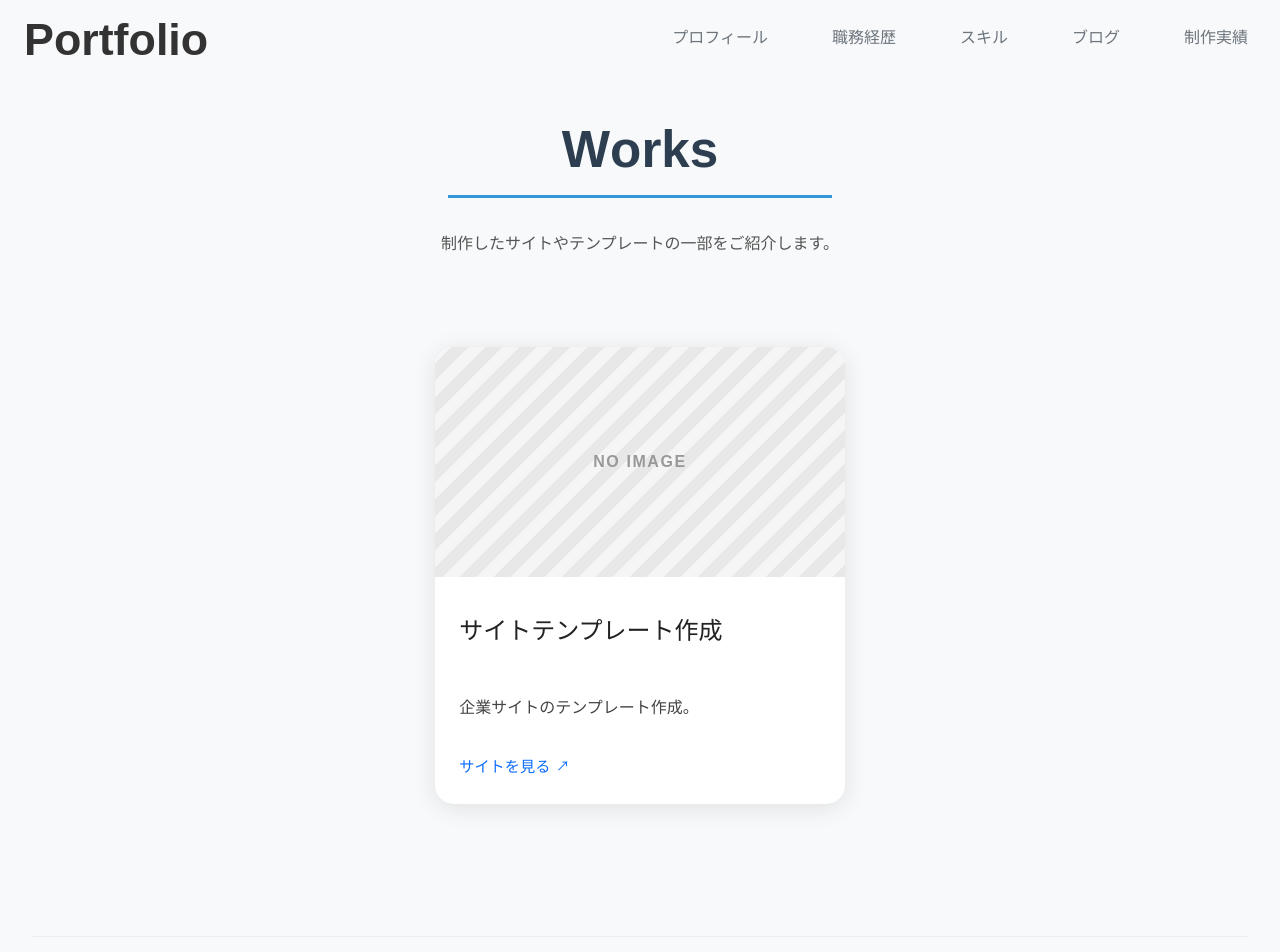
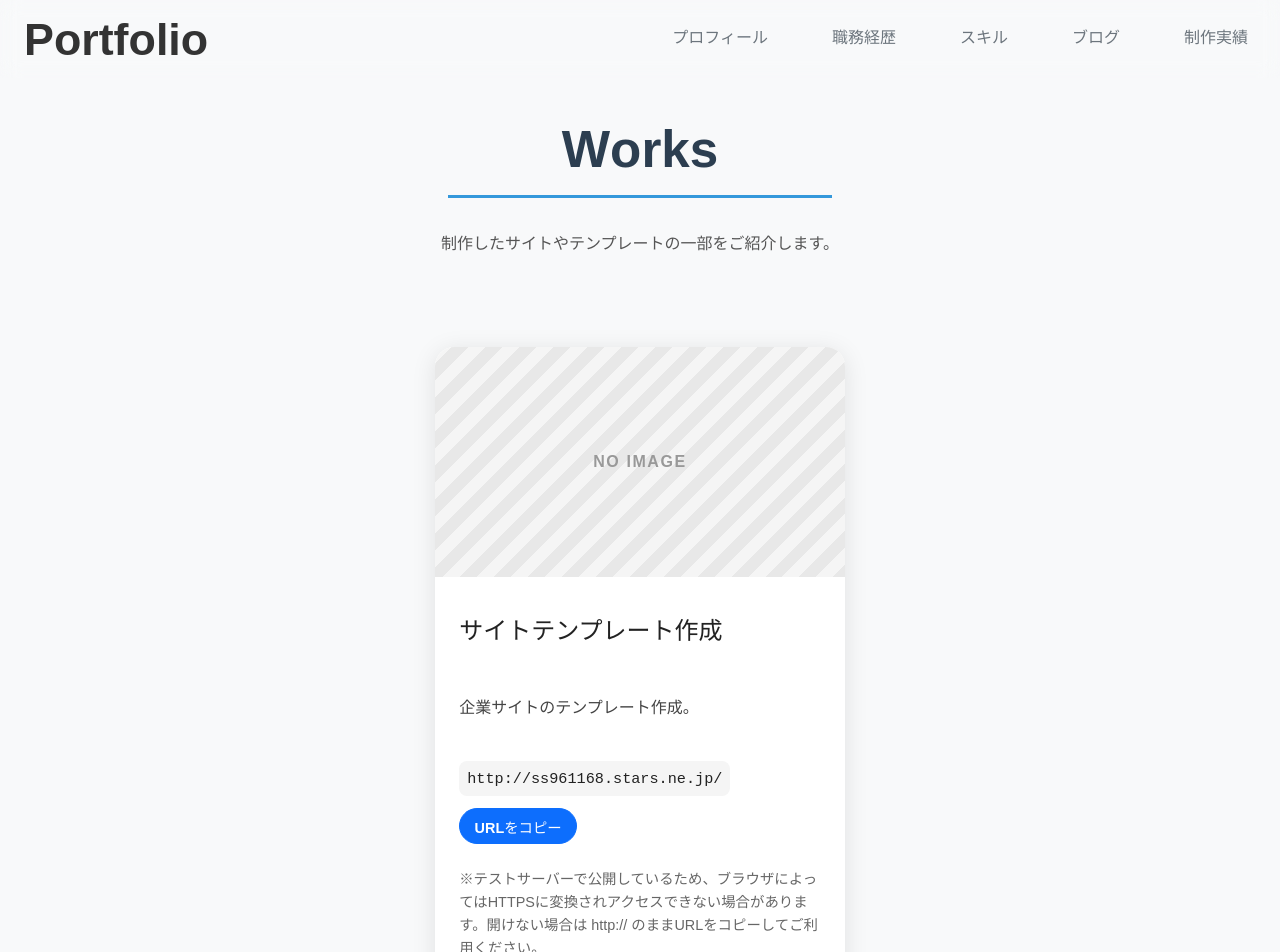
Before and after one commit to ProblemaResolt/official, a React (Vite) app: page /work in a window 1280 px wide. Shown: the top 952 px of the page. Built offline with nearby package versions, Linux system fonts and the light colour scheme; a web font is replaced by a local one.

Commit message:
Refactor code structure for improved readability and maintainability

```diff
--- a/src/i18n/locales/en.json
+++ b/src/i18n/locales/en.json
@@ -211,6 +211,9 @@
       "title": "Works",
       "lead": "A snapshot of websites and templates I've delivered.",
       "visit": "Visit site",
+      "copyUrl": "Copy URL",
+      "copySuccess": "Copied!",
+      "testServerNotice": "Note: This link points to a test server that only supports HTTP. If your browser forces HTTPS and the page fails to load, copy the URL and open it manually using the http:// scheme.",
       "meta": {
   "title": "Works | Takahiro Yamamoto",
   "description": "Collection of websites and templates delivered by Takahiro Yamamoto.",
--- a/src/i18n/locales/ja.json
+++ b/src/i18n/locales/ja.json
@@ -211,6 +211,9 @@
       "title": "Works",
       "lead": "制作したサイトやテンプレートの一部をご紹介します。",
       "visit": "サイトを見る",
+      "copyUrl": "URLをコピー",
+      "copySuccess": "コピーしました",
+      "testServerNotice": "※テストサーバーで公開しているため、ブラウザによってはHTTPSに変換されアクセスできない場合があります。開けない場合は http:// のままURLをコピーしてご利用ください。",
       "meta": {
         "title": "制作実績 | 山本 高廣",
         "description": "山本 高廣が制作・担当したサイトやテンプレートの一覧です。",
--- a/src/pages/WorkPage.jsx
+++ b/src/pages/WorkPage.jsx
@@ -1,4 +1,4 @@
-import React from 'react';
+import React, { useEffect, useRef, useState } from 'react';
 import { useTranslation } from 'react-i18next';
 import MetaTags from '../components/MetaTags.jsx';
 import { splitTextToSpans } from '../utils/textAnimation.jsx';
@@ -9,6 +9,8 @@
     description: '企業サイトのテンプレート作成。',
     image: null,
     url: 'http://ss961168.stars.ne.jp/',
+    displayUrlOnly: true,
+    disclaimerKey: 'sections.work.testServerNotice',
   },
   // ここに他のカードを追加できます
 ];
@@ -23,6 +25,41 @@
 
 const WorkPage = () => {
   const { t } = useTranslation();
+  const [copiedIndex, setCopiedIndex] = useState(null);
+  const copyTimeoutRef = useRef(null);
+  const canUseClipboard =
+    typeof navigator !== 'undefined' &&
+    navigator.clipboard &&
+    typeof navigator.clipboard.writeText === 'function';
+
+  useEffect(() => {
+    return () => {
+      if (copyTimeoutRef.current) {
+        clearTimeout(copyTimeoutRef.current);
+      }
+    };
+  }, []);
+
+  const handleCopy = async (text, idx) => {
+    if (!canUseClipboard) {
+      return;
+    }
+
+    try {
+      await navigator.clipboard.writeText(text);
+      setCopiedIndex(idx);
+
+      if (copyTimeoutRef.current) {
+        clearTimeout(copyTimeoutRef.current);
+      }
+
+      copyTimeoutRef.current = setTimeout(() => {
+        setCopiedIndex(null);
+      }, 2000);
+    } catch (error) {
+      console.error('Failed to copy work URL', error);
+    }
+  };
 
   return (
     <>
@@ -41,6 +78,8 @@
             {works.map((work, idx) => {
               const normalizedUrl = normalizeUrl(work.url);
               const hasImage = Boolean(work.image);
+              const showUrlOnly = Boolean(work.displayUrlOnly);
+              const isLinkCard = Boolean(normalizedUrl) && !showUrlOnly;
               const cardBody = (
                 <>
                   {hasImage ? (
@@ -58,7 +97,7 @@
                   <div className="workpage-card-content">
                     <h3 className="workpage-card-title">{work.title}</h3>
                     <p className="workpage-card-desc">{work.description}</p>
-                    {normalizedUrl && (
+                    {isLinkCard && (
                       <span className="workpage-card-link-label">{t('sections.work.visit')}</span>
                     )}
                   </div>
@@ -67,7 +106,7 @@
 
               return (
                 <article className="workpage-card" key={idx}>
-                  {normalizedUrl ? (
+                  {isLinkCard ? (
                     <a
                       href={normalizedUrl}
                       className="workpage-card-link"
@@ -77,7 +116,27 @@
                       {cardBody}
                     </a>
                   ) : (
-                    cardBody
+                    <>
+                      {cardBody}
+                      {showUrlOnly && work.url && (
+                        <div className="workpage-card-url">
+                          <code>{work.url}</code>
+                          <button
+                            type="button"
+                            className="workpage-copy-button"
+                            onClick={() => handleCopy(work.url, idx)}
+                            disabled={!canUseClipboard}
+                          >
+                            {copiedIndex === idx
+                              ? t('sections.work.copySuccess')
+                              : t('sections.work.copyUrl')}
+                          </button>
+                        </div>
+                      )}
+                      {work.disclaimerKey && (
+                        <p className="workpage-card-note">{t(work.disclaimerKey)}</p>
+                      )}
+                    </>
                   )}
                 </article>
               );
--- a/src/styles/WorkPage.css
+++ b/src/styles/WorkPage.css
@@ -104,6 +104,53 @@
   font-size: 0.85rem;
 }
 
+.workpage-card-url {
+  display: flex;
+  align-items: center;
+  gap: 0.75rem;
+  padding: 0 1.5rem 1.5rem;
+  flex-wrap: wrap;
+}
+
+.workpage-card-url code {
+  background: #f5f5f5;
+  border-radius: 0.5rem;
+  padding: 0.35rem 0.5rem;
+  font-size: 0.95rem;
+  color: #222;
+  word-break: break-all;
+}
+
+.workpage-copy-button {
+  border: 1px solid #0d6efd;
+  background: #0d6efd;
+  color: #fff;
+  padding: 0.4rem 0.9rem;
+  border-radius: 999px;
+  font-size: 0.9rem;
+  cursor: pointer;
+  transition: background 0.2s ease, border-color 0.2s ease, color 0.2s ease, opacity 0.2s ease;
+}
+
+.workpage-copy-button:hover {
+  background: #0b5ed7;
+  border-color: #0b5ed7;
+}
+
+.workpage-copy-button:disabled {
+  background: #e6e6e6;
+  border-color: #cccccc;
+  color: #666666;
+  cursor: not-allowed;
+}
+
+.workpage-card-note {
+  margin: 0 1.5rem 1.5rem;
+  font-size: 0.9rem;
+  line-height: 1.6;
+  color: #666666;
+}
+
 @media (max-width: 900px) {
   .workpage-card {
     width: 90vw;
```
Also changed, not shown: 9 other files (tests, documents, lock files or other folders).
